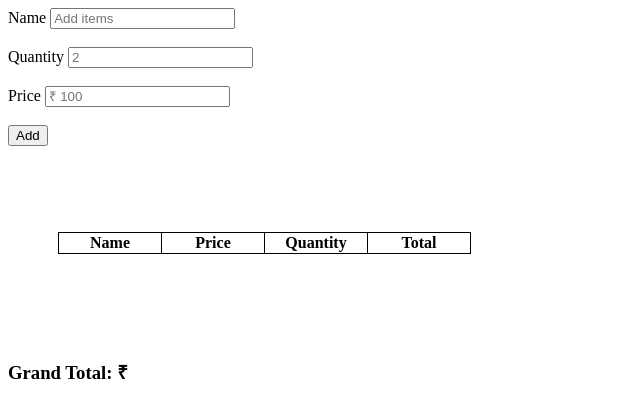
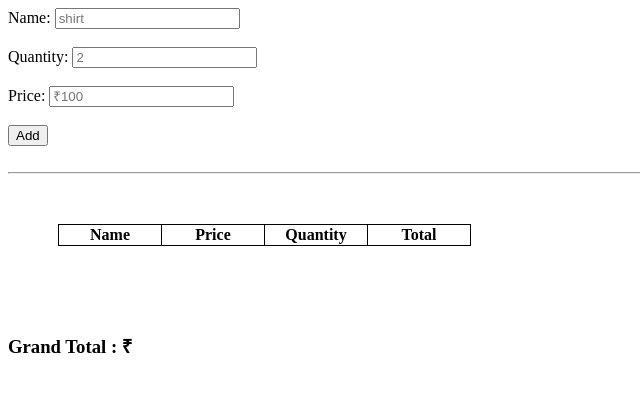
Before and after one commit to acciojob/shopping-cart-kajal-1999-cloud, a website: page main.html in a window 1280 px wide. Shown: the whole page, without its empty margins (0-640 px from the left). Drawn offline with Linux system fonts and the light colour scheme.

Commit message:
created a submission

```diff
--- a/main.html
+++ b/main.html
@@ -3,41 +3,39 @@
 <html>
 
 <head>
-	<link rel="stylesheet" href="styles.css">
+	<link rel="stylesheet" href="./styles.css">
 </head>
 
 <body>
-	<!-- the entire body must be written by student -->
+<form action='#'>
 
-	<form action="#">
-      <label for="item-name-input">Name</label>
-      <input type="text" id="item-name-input" placeholder="Add items" required /><br /><br />
+<label for='item-name-input' >Name:</label>
+	<input type='text' id='item-name-input' placeholder='shirt' required/><br/> <br/>
 
-      <label for="item-qty-input">Quantity</label>
-      <input type="number" id="item-qty-input" placeholder="2" required /><br /><br />
+<label for='item-qty-input' >Quantity:</label>
+	<input type='text' id='item-qty-input' placeholder='2' required/><br/> <br/>
 
-      <label for="item-price-input">Price</label>
-      <input type="number" id="item-price-input" placeholder="₹ 100" required /><br /><br />
+<label for='item-price-input' >Price:</label>
+	<input type='text' id='item-price-input' placeholder='₹100' required/><br/> <br/>
 
-      <button type="submit" id="add">Add</button>
-    </form>
-    <br /><br />
+	<button type='submit' id='add'>Add</button>
+</form><br/>
+	<hr/>
 
-    <table role="table" border="1px">
-      <thead role="rowgroup">
-        <tr role="row">
-          <th id="item" role="columnheader">Name</th>
-          <th id="price" role="columnheader">Price</th>
-          <th role="columnheader">Quantity</th>
-          <th role="columnheader">Total</th>
-        </tr>
-      </thead>
+<table role='table' border='1px'>
+	<thead role='rowgroup'>
+		<tr role='row'>
+			<th id='item' role='columnheader'>Name</th>
+			<th id='price' role='columnheader'>Price</th>
+			<th id='quantity' role='columnheader'>Quantity</th>
+			<th id='item' role='columnheader'>Total</th>
+		</tr>
+	</thead>
+	<tbody role='columnheader'></tbody>
+</table><br/>
 
-      <tbody role="rowgroup"></tbody>
-    </table>
-    <br /><br />
+		<h3 id='total'>Grand Total : ₹ </h3>
 
-    <h3 id="total">Grand Total: ₹</h3>
 
     <script type="text/javascript" src="./script.js">
 </script>
```
